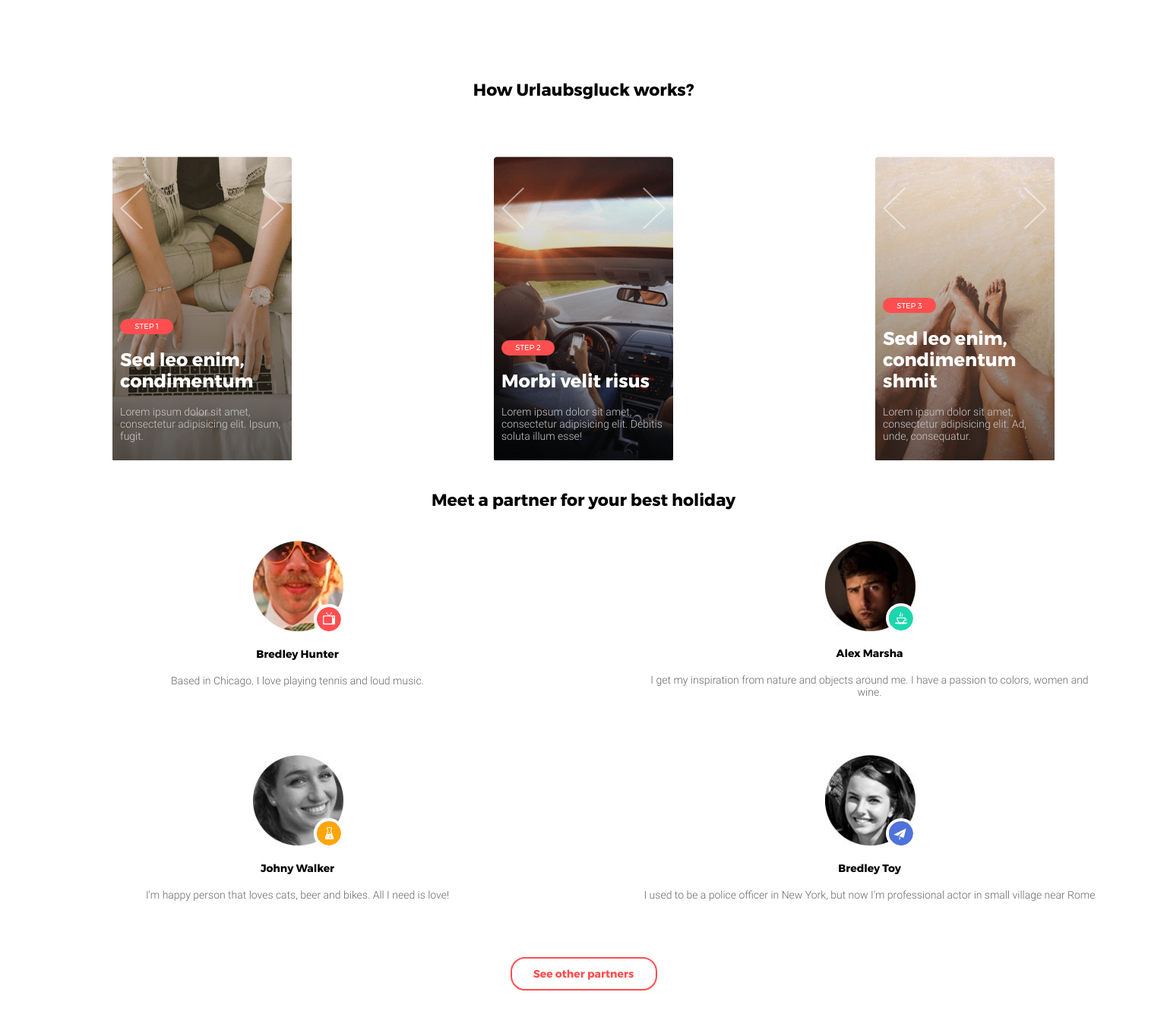
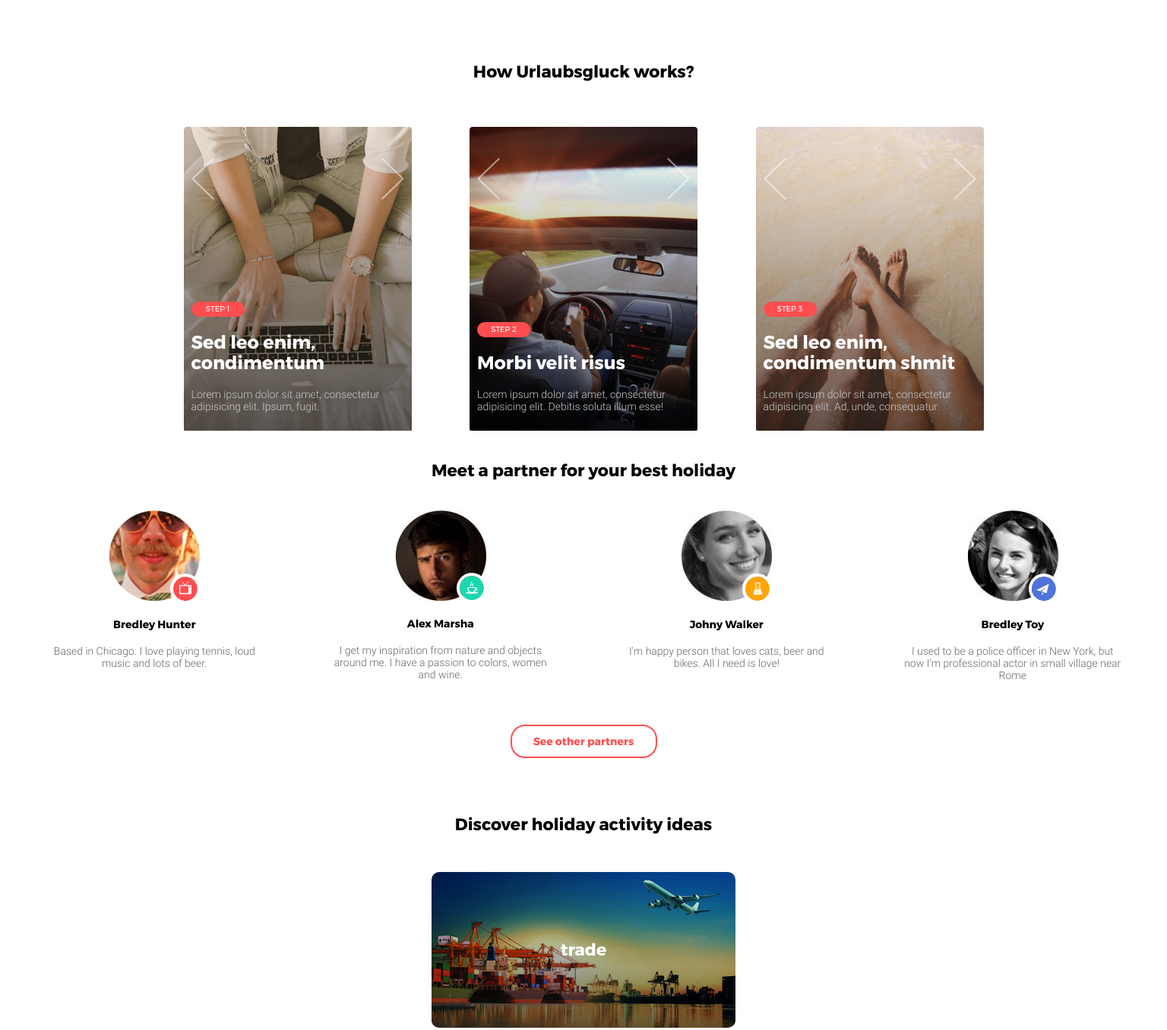
Before and after one commit to ilyamakey/urla, a website built with webpack: page index.html in a window 1536 px wide. Shown: the part 687-2043 px from the top of the page at 76% size. Built offline with nearby package versions, Linux system fonts and the light colour scheme.

Commit message:
make desktop

```diff
--- a/index.html
+++ b/index.html
@@ -22,7 +22,7 @@
     </div>
     <div class="row">
       <div class="col-xs-12 center-xs">
-        <article class="article">
+        <article class="header__article">
           <h1>share your holiday dreams</h1>
           <p>And find a perfect partner to fullfill it</p>
           <button type="button" class="btn header__btn">Find your holiday partner</button>
@@ -37,7 +37,7 @@
       </div>
     </div>
     <section class="slider row center-xs">
-      <div class="col-xs-12 col-sm-4">
+      <div class="col-xs-12 col-sm-4 col-md-3">
         <div class="slider__slide slider__slide--img1">
           <div class="slider__slide__pagination">
             <button class="slider__slide__pagination__btn slider__slide__pagination__btn--left"></button>
@@ -48,7 +48,7 @@
           <p class="slider__slide__paragraph">Lorem ipsum dolor sit amet, consectetur adipisicing elit. Ipsum, fugit.</p>
         </div>
       </div>
-      <div class="col-xs-12 col-sm-4">
+      <div class="col-xs-12 col-sm-4 col-md-3">
         <div class="slider__slide slider__slide--img2">
           <div class="slider__slide__pagination">
             <button class="slider__slide__pagination__btn slider__slide__pagination__btn--left"></button>
@@ -59,7 +59,7 @@
           <p class="slider__slide__paragraph">Lorem ipsum dolor sit amet, consectetur adipisicing elit. Debitis soluta illum esse!</p>
         </div>
       </div>
-      <div class="col-xs-12 col-sm-4">
+      <div class="col-xs-12 col-sm-4 col-md-3">
         <div class="slider__slide slider__slide--img3">
           <div class="slider__slide__pagination">
             <button class="slider__slide__pagination__btn slider__slide__pagination__btn--left"></button>
@@ -77,17 +77,17 @@
       </div>
     </div>
     <section class="partner row">
-      <div class="col-xs-12 col-sm-6">
+      <div class="col-xs-12 col-sm-6 col-md-3">
         <div class="partner__slide">
           <div class="partner__slide__pic">
             <img src="/src/pics/part-mob-hunter.jpg" alt="Hunter">
             <div class="partner__slide__icon partner__slide__icon--img1"></div>
           </div>
           <h4 class="partner__slide__heading">Bredley Hunter</h4>
-          <p class="partner__slide__paragraph">Based in Chicago. I love playing tennis and loud music.</p>
+          <p class="partner__slide__paragraph">Based in Chicago. I love playing tennis, loud music and lots of beer. </p>
         </div>
       </div>
-      <div class="col-xs-12 col-sm-6">
+      <div class="col-xs-12 col-sm-6 col-md-3">
         <div class="partner__slide">
           <div class="partner__slide__pic">
             <img src="/src/pics/part-mob-marsha.jpg" alt="Marsha">
@@ -97,7 +97,7 @@
           <p class="partner__slide__paragraph">I get my inspiration from nature and objects around me. I have a passion to colors, women and wine.</p>
         </div>
       </div>
-      <div class="col-xs-12 col-sm-6">
+      <div class="col-xs-12 col-sm-6 col-md-3">
         <div class="partner__slide">
           <div class="partner__slide__pic">
             <img src="/src/pics/part-mob-walker.jpg" alt="Walker">
@@ -107,7 +107,7 @@
           <p class="partner__slide__paragraph">I'm happy person that loves cats, beer and bikes. All I need is love!</p>
         </div>
       </div>
-      <div class="col-xs-12 col-sm-6">
+      <div class="col-xs-12 col-sm-6 col-md-3">
         <div class="partner__slide">
           <div class="partner__slide__pic">
             <img src="/src/pics/part-mob-bradley.jpg" alt="Bradley">
--- a/src/style/components/_activities.sass
+++ b/src/style/components/_activities.sass
@@ -1,13 +1,15 @@
 .activities
   &__header
     @media (min-width: 768px)
-      margin: 15% auto 30px
+      margin: 5% auto 3%
   &__footer
+    @media (min-width: 768px)
+      margin: 4% auto 4%
     p
       font-family: Roboto
       font-size: 1.8rem
       @media (min-width: 768px)
-        margin: 5%
+        margin: 4% auto 5%
     input
       box-sizing: border-box
       width: 280px
@@ -20,5 +22,3 @@
       margin-bottom: 40px
       @media (min-width: 768px)
         width: 160px
-    @media (min-width: 768px)
-      margin: 10% auto 5%
--- a/src/style/components/_btn.sass
+++ b/src/style/components/_btn.sass
@@ -5,6 +5,7 @@
   background-color: $pink
   border-radius: 19px
   border: 0
+  outline: 0
   color: $white
   font-family: Mont
   font-weight: bold
--- a/src/style/components/_header.sass
+++ b/src/style/components/_header.sass
@@ -9,12 +9,16 @@
     text-transform: uppercase
     @media (min-width: 768px)
       margin: 50px 0 18px 0
-  p
-    font-family: Roboto
-    font-size: 1.8rem
-    font-weight: 300
-    @media (min-width: 768px)
-      font-size: 2.4rem
+  &__article
+    @media (min-width: 1440px)
+      width: 55%
+      margin: auto
+    p
+      font-family: Roboto
+      font-size: 1.8rem
+      font-weight: 300
+      @media (min-width: 768px)
+        font-size: 2.4rem
   &__btn
     margin: 0 auto 138px
     @media (min-width: 768px)
@@ -23,3 +27,6 @@
   @media (min-width: 768px)
     background: url(/src/pics/bg-tablet-header.png) no-repeat $black
     background-size: cover
+  @media (min-width: 1440px)
+    background: url(/src/pics/bg-desktop-header.png) no-repeat $black
+    background-size: cover
--- a/src/style/components/_partner.sass
+++ b/src/style/components/_partner.sass
@@ -3,9 +3,9 @@
     @media (min-width: 768px)
       margin: 40px 0
   &__btn
+    margin-top: 20px
     @media (min-width: 768px)
       width: 193px
-      margin: 0
   &__slide
     margin: 5px 0
     text-align: center
--- a/src/style/components/_slider.sass
+++ b/src/style/components/_slider.sass
@@ -1,7 +1,7 @@
 .slider
   color: $white
   &__header
-    margin: 12% 0 5%
+    margin: 85px 0 4%
   &__slide
     box-sizing: border-box
     display: flex
@@ -17,18 +17,26 @@
       width: 236px
       height: 400px
       margin: auto
+    @media (min-width: 1440px)
+      width: 300px
     &--img1
       background: linear-gradient(to top, rgba(0, 0, 0, 0.6) 0%, rgba(0, 0, 0, 0) 100%), url(/src/pics/slide-pc-mob.png) no-repeat
       @media (min-width: 768px)
         background: linear-gradient(to top, rgba(0, 0, 0, 0.6) 0%, rgba(0, 0, 0, 0) 100%), url(/src/pics/slide-pc-tablet.png) no-repeat
+      @media (min-width: 1440px)
+        background: linear-gradient(to top, rgba(0, 0, 0, 0.6) 0%, rgba(0, 0, 0, 0) 100%), url(/src/pics/slide-pc-desktop.png) no-repeat
     &--img2
       background: linear-gradient(to top, rgba(0, 0, 0, 0.6) 0%, rgba(0, 0, 0, 0) 100%), url(/src/pics/slide-car-mob.png) no-repeat
       @media (min-width: 768px)
         background: linear-gradient(to top, rgba(0, 0, 0, 0.6) 0%, rgba(0, 0, 0, 0) 100%), url(/src/pics/slide-car-tablet.png) no-repeat
+      @media (min-width: 1440px)
+        background: linear-gradient(to top, rgba(0, 0, 0, 0.6) 0%, rgba(0, 0, 0, 0) 100%), url(/src/pics/slide-car-desktop.png) no-repeat
     &--img3
       background: linear-gradient(to top, rgba(0, 0, 0, 0.6) 0%, rgba(0, 0, 0, 0) 100%), url(/src/pics/slide-legs-mob.png) no-repeat
       @media (min-width: 768px)
         background: linear-gradient(to top, rgba(0, 0, 0, 0.6) 0%, rgba(0, 0, 0, 0) 100%), url(/src/pics/slide-legs-tablet.png) no-repeat
+      @media (min-width: 1440px)
+        background: linear-gradient(to top, rgba(0, 0, 0, 0.6) 0%, rgba(0, 0, 0, 0) 100%), url(/src/pics/slide-legs-desktop.png) no-repeat
     &__pagination
       display: none
       @media (min-width: 768px)
```
Also changed, not shown: src/pics/slide-car-desktop.png (added), src/pics/slide-legs-desktop.png (added), src/pics/slide-pc-desktop.png (added), 1 other file.
